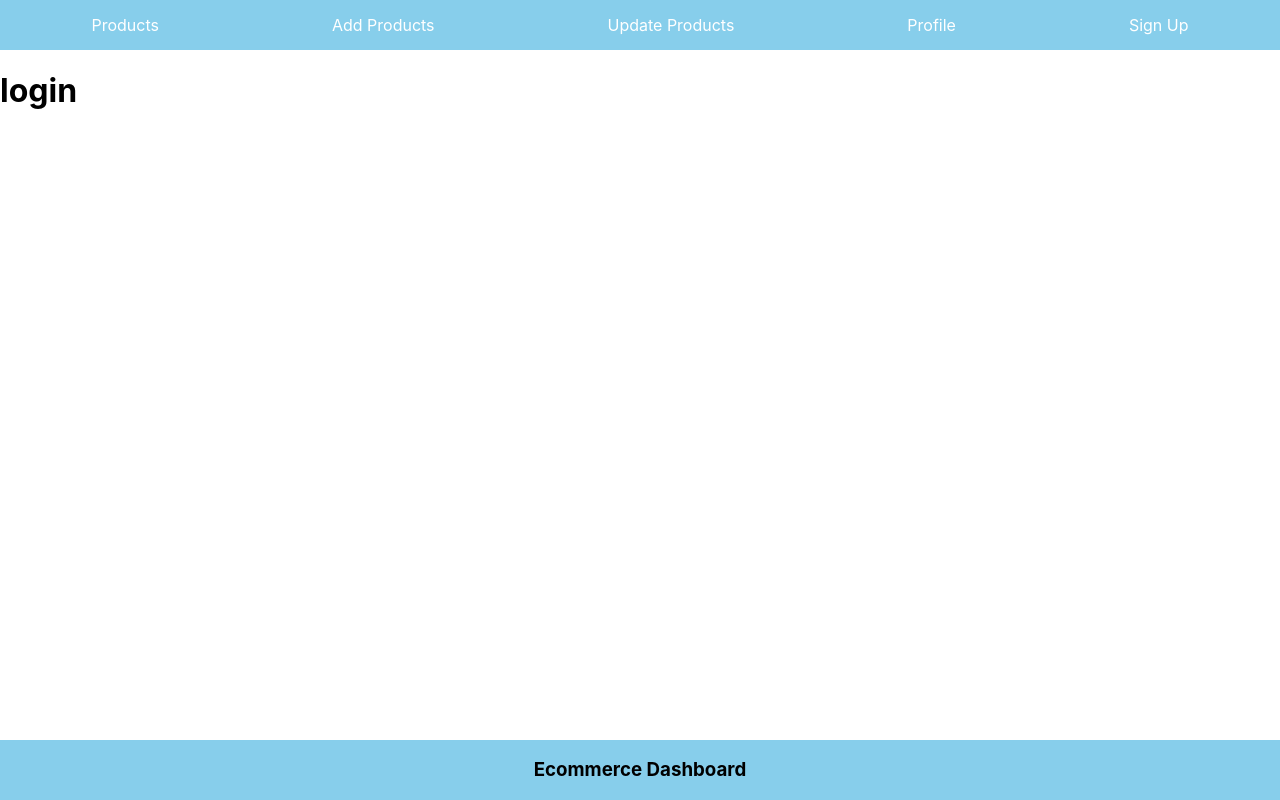
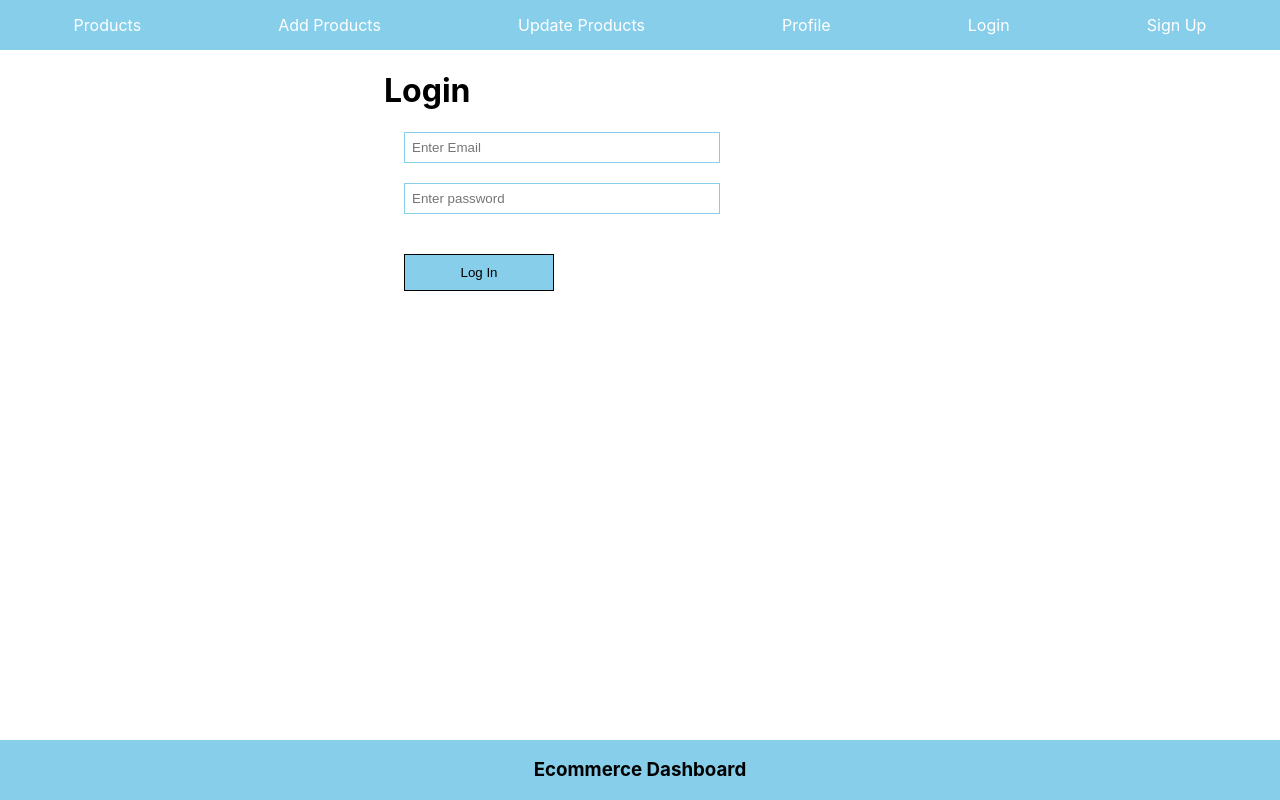
Before and after one commit to kumasumit/Ecommerce-Dashboard-FrontEnd-React, a React (Create React App) app: page /login in a window 1280 px wide. Built offline with nearby package versions, Linux system fonts and the light colour scheme.

Commit message:
login component UI

```diff
--- a/src/App.css
+++ b/src/App.css
@@ -21,7 +21,11 @@
 .register{
   margin-left: 30%;
 }
+/* styles for login form */
+.login{
+  margin-left: 30%;
 
+}
 .inputBox {
   padding: 7px;
   display: block;
--- a/src/App.js
+++ b/src/App.js
@@ -4,6 +4,7 @@
 import Nav from "./components/Nav";
 import SignUp from "./components/SignUp";
 import PrivateComponent from "./components/PrivateComponent";
+import Login from "./components/Login";
 function App() {
   return (
     <div className="App">
@@ -25,7 +26,7 @@
           {/* both signup and login are public components */}
 
           <Route path="/signup" element={<SignUp />} />
-          <Route path="/login" element={<h1>login</h1>}/>
+          <Route path="/login" element={<Login/>}/>
 
         </Routes>
       </BrowserRouter>
--- /dev/null
+++ b/src/components/Login.js
@@ -0,0 +1,40 @@
+import React,{useState,
+    // useEffect
+} from "react";
+
+const Login = () => {
+
+    //here we have 2 states for 2 form varibales
+    const [email,setEmail]=useState("");
+    const [password,setPassword]=useState("");
+
+    const handleLogin = () => {
+        console.log(email, password);
+    }
+
+  return (
+    <div className="login">
+    <h1>Login</h1>
+      <input
+        className="inputBox"
+        type="text"
+        placeholder="Enter Email"
+        value={email}
+        onChange={(e) => setEmail(e.target.value)}
+      />
+      <input
+        className="inputBox"
+        type="password"
+        placeholder="Enter password"
+        value={password}
+        onChange={(e) => setPassword(e.target.value)}
+      />
+      {/* here on onclick event we are calling the hadleLogin function */}
+      <button  className="appButton" type="button" onClick={handleLogin}>
+        Log In
+      </button>
+    </div>
+  );
+};
+
+export default Login;
--- a/src/components/Nav.js
+++ b/src/components/Nav.js
@@ -18,6 +18,7 @@
                <li><Link to="/add">Add Products</Link></li>
                <li><Link to="/update"> Update Products</Link></li>
                <li><Link to="/profile">Profile</Link></li>
+               <li><Link to="/login">Login</Link></li>
                {/* if auth exists means if user exists in localstorage show the logout button else show the SignUp Button */}
                <li>{auth?<Link onClick={logout} to="/signup">Logout</Link>:<Link to="/signup">Sign Up</Link>}</li>
         </ul>
```
